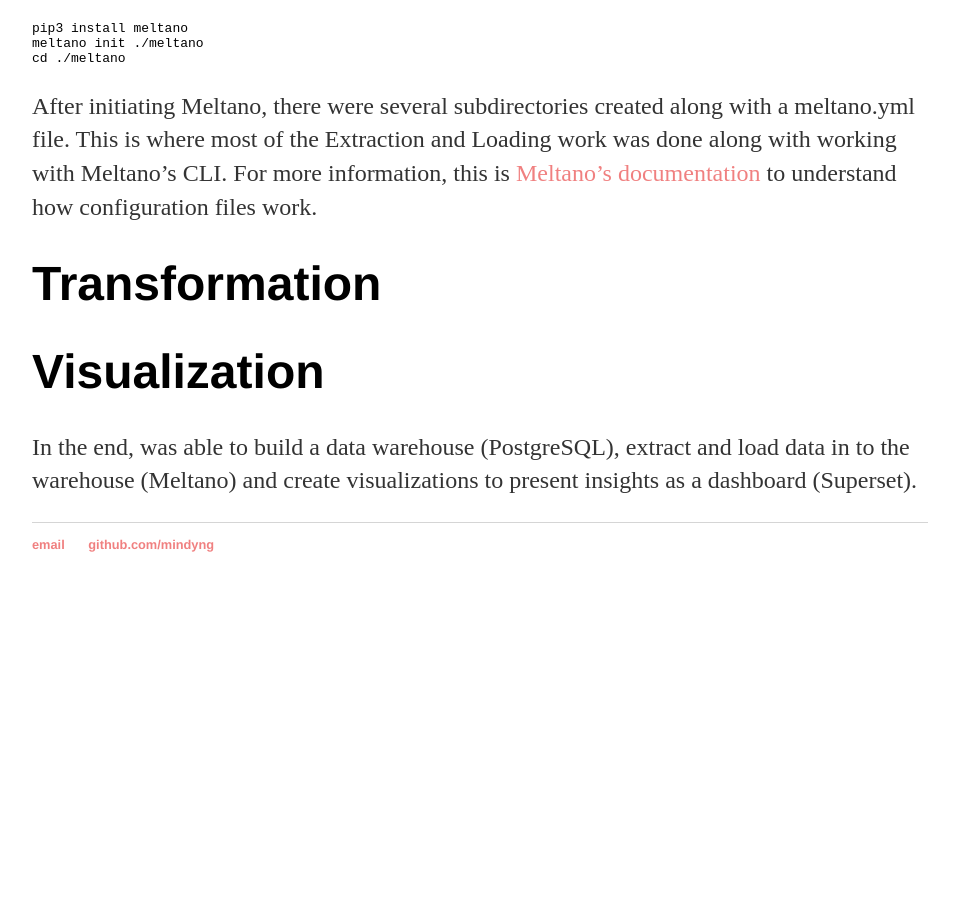
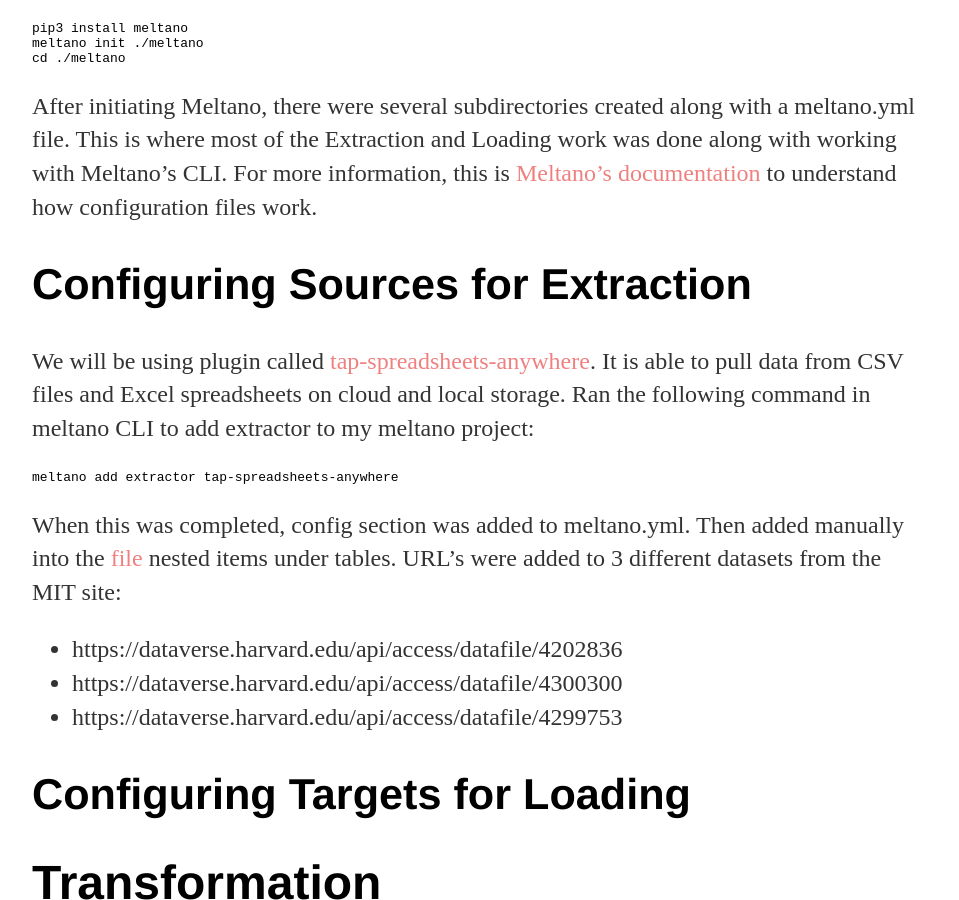
Before and after one commit to mindyng/mindyng.github.io, a Jekyll site: the page built from _posts/2021-02-24-Modern-Data-Stack-from-Scratch.md, in a window 1280 px wide and 900 px high, scrolled down 1774 px. Shown: the whole window, without its empty margins (160-1119 px from the left). Built offline with Jekyll 4.4.1, drawn with Linux system fonts in a browser that asks for light colours; our own code applies the rules of GitHub Pages for plain Markdown files; before the commit the page ends 2388 px from its top, so only the background shows below that.

Commit message:
Update 2021-02-24-Modern-Data-Stack-from-Scratch.md

````diff
--- a/_posts/2021-02-24-Modern-Data-Stack-from-Scratch.md
+++ b/_posts/2021-02-24-Modern-Data-Stack-from-Scratch.md
@@ -50,6 +50,22 @@
 
 After initiating Meltano, there were several subdirectories created along with a meltano.yml file. This is where most of the Extraction and Loading work was done along with working with Meltano's CLI. For more information, this is [Meltano's documentation](https://meltano.com/docs/project.html#projects) to understand how configuration files work.
 
+## Configuring Sources for Extraction
+
+We will be using plugin called [tap-spreadsheets-anywhere](https://meltano.com/plugins/extractors/spreadsheets-anywhere.html#getting-started). It is able to pull data from CSV files and Excel spreadsheets on cloud and local storage. Ran the following command in meltano CLI to add extractor to my meltano project:
+
+```
+meltano add extractor tap-spreadsheets-anywhere
+```
+When this was completed, config section was added to meltano.yml. Then added manually into the [file](https://github.com/mindyng/2021-Projects/blob/main/modern_data_stack/meltano/meltano.yml) nested items under tables. URL's were added to 3 different datasets from the MIT site:
+
+* https://dataverse.harvard.edu/api/access/datafile/4202836
+* https://dataverse.harvard.edu/api/access/datafile/4300300
+* https://dataverse.harvard.edu/api/access/datafile/4299753
+
+## Configuring Targets for Loading
+
+
 
 # Transformation
 
````
